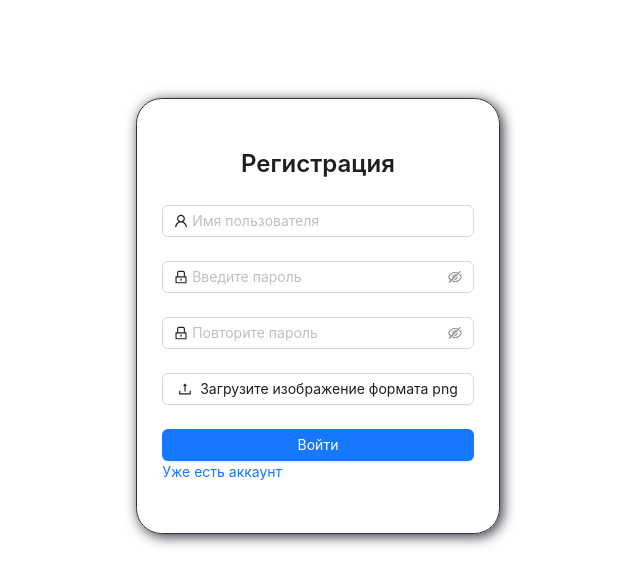
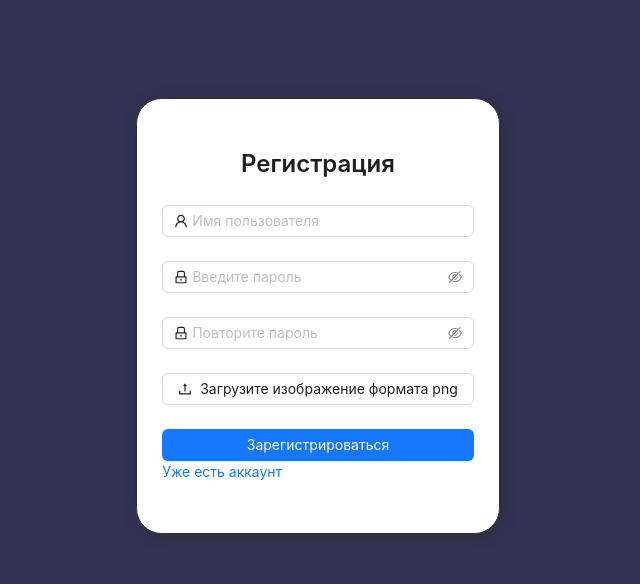
Before and after one commit to VladFomin17/jnews-app, a React (Vite) app: page /sign-up in a window 1280 px wide. Shown: the top 584 px of the page, without its empty margins (322-962 px from the left). Built offline with nearby package versions, Linux system fonts and the light colour scheme.

Commit message:
add page styles

```diff
--- a/src/index.css
+++ b/src/index.css
@@ -1,5 +1,9 @@
 :root {
   font-family: system-ui, Avenir, Helvetica, Arial, sans-serif;
+}
+
+body {
+  background-color: #333154;
 }
 
 .container {
@@ -8,3 +12,14 @@
   align-items: center;
   justify-content: center;
 }
+
+.pageContainer {
+  margin: 0 10vw;
+  height: 83vh;
+  background-color: white;
+  display: flex;
+  padding: 3vw;
+  border-radius: 1vw;
+  box-shadow: 1vw 1vw 5vw #2f3039;
+  overflow: auto;
+}
--- a/src/modules/LoginForm/components/LoginForm.module.css
+++ b/src/modules/LoginForm/components/LoginForm.module.css
@@ -9,4 +9,5 @@
     gap: 1vw;
     box-shadow: 0.2vw 0.2vw 1vw #2f3039;
     margin-top: 10vw;
+    background-color: white;
 }
--- a/src/modules/SingUpForm/components/SignUpForm.module.css
+++ b/src/modules/SingUpForm/components/SignUpForm.module.css
@@ -9,4 +9,5 @@
     gap: 1vw;
     box-shadow: 0.2vw 0.2vw 1vw #2f3039;
     margin-top: 7vw;
+    background-color: white;
 }
--- a/src/modules/SingUpForm/components/SignUpForm.tsx
+++ b/src/modules/SingUpForm/components/SignUpForm.tsx
@@ -8,7 +8,7 @@ const SignUpForm = () => {
     const navigate = useNavigate();
 
     const onFinish = () => {
-
+        navigate('/');
     };
 
     const props: UploadProps = {
@@ -61,7 +61,7 @@ const SignUpForm = () => {
 
                 <Form.Item>
                     <Button block type="primary" htmlType="submit">
-                        Войти
+                        Зарегистрироваться
                     </Button>
                     <a onClick={() => navigate('/')}>Уже есть аккаунт</a>
                 </Form.Item>
```
